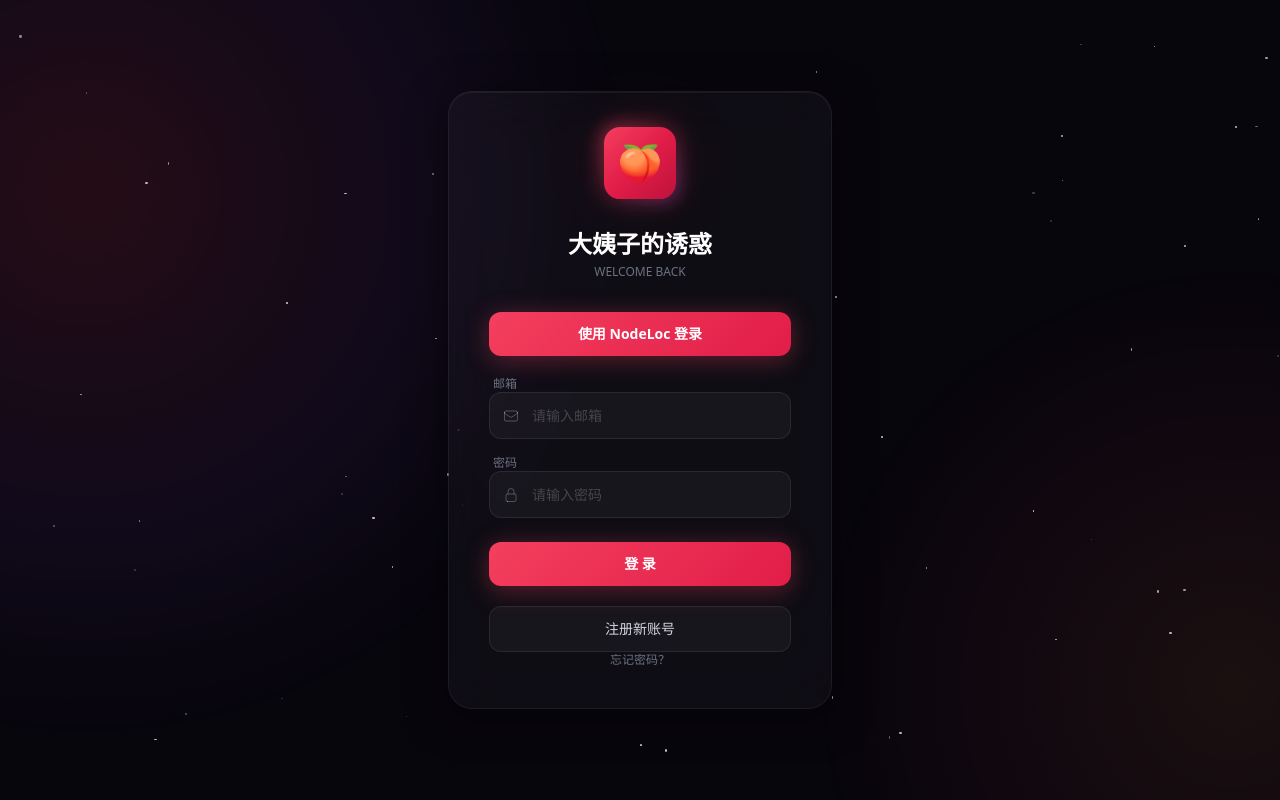
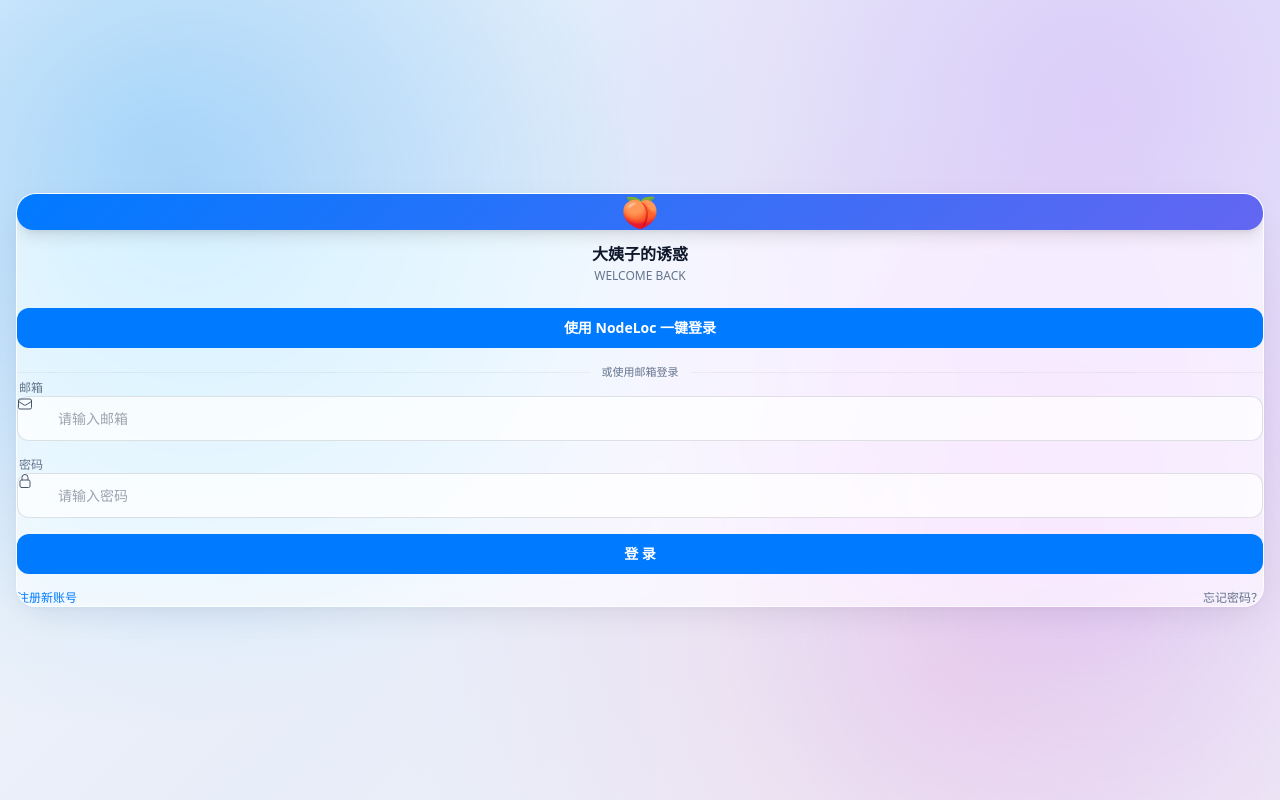
Before and after one commit to obace/kfejjd11235, a Node server app: page /auth/login in a window 1280 px wide. Run offline with Node 20, Linux system fonts and the light colour scheme; data comes from the database, SQL or seed files in the repository; data that the repository does not hold is empty; some libraries are stand-ins or nearby versions.

Commit message:
feat(ui): redesign login, panel (floating nav + bento dashboard), and admin (macOS sidebar)

```diff
--- a/public/css/themes.css
+++ b/public/css/themes.css
@@ -345,3 +345,59 @@ html:not([data-theme="rose-dark"]) ::selection {
 [data-theme="clean-light"] ::-webkit-scrollbar-thumb {
   background: rgba(15, 23, 42, 0.16);
 }
+
+/* ─── Structural UI Redesign Enhancements ─── */
+.node-card:hover {
+  transform: translateY(-2px);
+}
+.bento-progress-track {
+  height: 8px;
+  border-radius: 9999px;
+  background: rgba(148, 163, 184, 0.22);
+  overflow: hidden;
+}
+.bento-progress-fill {
+  height: 100%;
+  border-radius: 9999px;
+  background: linear-gradient(90deg, var(--accent), #38bdf8);
+  transition: width 0.5s ease;
+}
+.sidebar-nav .tab-btn {
+  width: 100%;
+  justify-content: flex-start;
+  text-align: left;
+  padding: 0.55rem 0.85rem;
+  border-radius: 0.75rem;
+  display: flex;
+  align-items: center;
+  gap: 0.5rem;
+}
+.sidebar-nav .tab-btn.active::after {
+  display: none;
+}
+.login-inp {
+  width: 100%;
+  background: rgba(15, 23, 42, 0.05);
+  padding: 11px 14px 11px 40px;
+  border-radius: 12px;
+  border: 1px solid var(--glass-border);
+  font-size: 14px;
+  outline: none;
+  transition: all 0.2s ease;
+}
+html[data-theme="aurora-cyan"] .login-inp,
+html[data-theme="emerald-cyber"] .login-inp,
+html[data-theme="rose-dark"] .login-inp {
+  background: rgba(255, 255, 255, 0.05);
+  color: #f8fafc;
+}
+[data-theme="apple-glass"] .login-inp,
+[data-theme="clean-light"] .login-inp {
+  background: rgba(255, 255, 255, 0.72);
+  color: #0f172a;
+  border-color: rgba(15, 23, 42, 0.12);
+}
+.login-inp:focus {
+  border-color: var(--accent);
+  box-shadow: 0 0 0 3px var(--accent-soft);
+}
--- a/views/login.ejs
+++ b/views/login.ejs
@@ -1,96 +1,90 @@
-<!DOCTYPE html>
-<html lang="zh-CN">
-<head>
-  <meta charset="UTF-8">
-  <meta name="viewport" content="width=device-width, initial-scale=1.0">
-  <title>登录 - 大姨子的诱惑</title>
-  <link rel="icon" type="image/svg+xml" href="/favicon.svg">
-  <link rel="alternate icon" href="/favicon.ico">
-  <link rel="stylesheet" href="/css/tailwind.min.css">
-  <style nonce="<%= nonce %>">
-    *{font-family:'Noto Sans SC',system-ui,-apple-system,sans-serif;box-sizing:border-box}
-    body{background:#08060d;min-height:100vh;position:relative;overflow:hidden}
-    body::before{content:'';position:fixed;top:-50%;left:-40%;width:90vw;height:90vw;border-radius:50%;background:radial-gradient(circle,rgba(244,63,94,0.12) 0%,rgba(168,85,247,0.06) 40%,transparent 65%);animation:drift 12s ease-in-out infinite alternate}
-    body::after{content:'';position:fixed;bottom:-40%;right:-30%;width:70vw;height:70vw;border-radius:50%;background:radial-gradient(circle,rgba(251,146,60,0.08) 0%,rgba(244,63,94,0.04) 40%,transparent 65%);animation:drift 12s ease-in-out infinite alternate-reverse}
-    @keyframes drift{0%{transform:translate(0,0) scale(1)}100%{transform:translate(40px,30px) scale(1.05)}}
-    @keyframes fadeUp{from{opacity:0;transform:translateY(24px)}to{opacity:1;transform:translateY(0)}}
-    @keyframes glow{0%,100%{box-shadow:0 0 20px rgba(244,63,94,0.3),0 0 60px rgba(244,63,94,0.1)}50%{box-shadow:0 0 30px rgba(244,63,94,0.5),0 0 80px rgba(244,63,94,0.15)}}
-    @keyframes float{0%,100%{transform:translateY(0)}50%{transform:translateY(-6px)}}
-    @keyframes twinkle{0%,100%{opacity:0.2}50%{opacity:0.8}}
-    .stars{position:fixed;top:0;left:0;width:100%;height:100%;pointer-events:none;z-index:0}
-    .star{position:absolute;width:2px;height:2px;background:#fff;border-radius:50%;animation:twinkle var(--d) ease-in-out infinite;opacity:0.2}
-    .card{background:rgba(255,255,255,0.03);backdrop-filter:blur(24px);border:1px solid rgba(255,255,255,0.06);box-shadow:0 8px 40px rgba(0,0,0,0.5),inset 0 1px 0 rgba(255,255,255,0.05);animation:fadeUp .6s ease-out;position:relative;z-index:1}
-    .logo-wrap{animation:float 4s ease-in-out infinite}
-    .logo{background:linear-gradient(135deg,#f43f5e,#e11d48,#be123c);animation:glow 3s ease-in-out infinite;position:relative}
-    .logo::after{content:'';position:absolute;inset:-4px;border-radius:18px;background:linear-gradient(135deg,rgba(244,63,94,0.4),transparent,rgba(168,85,247,0.3));z-index:-1;filter:blur(8px)}
-    .input-wrap{position:relative}
-    .input-wrap svg{position:absolute;left:14px;top:50%;transform:translateY(-50%);width:16px;height:16px;color:rgba(255,255,255,0.25);pointer-events:none;transition:color .2s}
-    .input-wrap:focus-within svg{color:rgba(244,63,94,0.7)}
-    .inp{width:100%;background:rgba(255,255,255,0.04);color:#fff;padding:12px 16px 12px 42px;border-radius:12px;border:1px solid rgba(255,255,255,0.08);font-size:14px;outline:none;transition:all .3s}
-    .inp:focus{border-color:rgba(244,63,94,0.5);background:rgba(255,255,255,0.06);box-shadow:0 0 0 3px rgba(244,63,94,0.08)}
-    .inp::placeholder{color:rgba(255,255,255,0.2)}
-    .btn-primary{background:linear-gradient(135deg,#f43f5e,#e11d48);box-shadow:0 4px 24px rgba(244,63,94,0.35);transition:all .3s;position:relative;overflow:hidden}
-    .btn-primary::before{content:'';position:absolute;top:0;left:-100%;width:100%;height:100%;background:linear-gradient(90deg,transparent,rgba(255,255,255,0.15),transparent);transition:left .5s}
-    .btn-primary:hover::before{left:100%}
-    .btn-primary:hover{box-shadow:0 8px 36px rgba(244,63,94,0.5);transform:translateY(-1px)}
-    .btn-primary:active{transform:translateY(0)}
-    .btn-secondary{background:rgba(255,255,255,0.04);border:1px solid rgba(255,255,255,0.08);transition:all .3s}
-    .btn-secondary:hover{background:rgba(255,255,255,0.08);border-color:rgba(244,63,94,0.3)}
-    .divider{display:flex;align-items:center;gap:12px;color:rgba(255,255,255,0.15);font-size:12px}
-    .divider::before,.divider::after{content:'';flex:1;height:1px;background:linear-gradient(90deg,transparent,rgba(255,255,255,0.08),transparent)}
-  </style>
-</head>
-<body class="flex items-center justify-center px-4">
-  <div class="stars" id="stars"></div>
-  <main class="card rounded-3xl p-10 max-w-sm w-full text-center" role="main" aria-label="登录">
-    <div class="logo-wrap">
-      <div class="logo w-18 h-18 mx-auto mb-6 rounded-2xl flex items-center justify-center text-4xl" style="width:72px;height:72px" aria-hidden="true">🍑</div>
+<%- include('partials/head', { title: '登录' }) %>
+
+  <main class="min-h-screen flex items-center justify-center px-4 py-10 relative z-10" role="main" aria-label="登录">
+    <div class="glass rounded-3xl overflow-hidden max-w-3xl w-full flex flex-col md:flex-row">
+      <!-- 左侧品牌视觉展示区（桌面端） -->
+      <div class="hidden md:flex md:w-5/12 flex-col justify-between p-8 border-r border-white/10" style="background:linear-gradient(155deg,var(--accent-soft),transparent 70%)">
+        <div>
+          <div class="w-14 h-14 rounded-2xl flex items-center justify-center text-3xl mb-5 shadow-lg" style="background:linear-gradient(135deg,var(--accent),#6366f1);color:#fff" aria-hidden="true">🍑</div>
+          <h1 class="text-2xl font-bold text-white tracking-tight mb-2">大姨子的诱惑</h1>
+          <p class="text-gray-400 text-xs leading-relaxed">轻量级多协议节点控制中心，支持订阅一键导入、TG 农场互动与智能节点巡检。</p>
         </div>
-    <h1 class="text-2xl font-bold text-white mb-1">大姨子的诱惑</h1>
-    <p class="text-gray-500 text-xs mb-8 tracking-widest">WELCOME BACK</p>
+        <div class="space-y-2.5 text-xs text-gray-300 mt-8">
+          <div class="flex items-center gap-2.5 px-3 py-2 rounded-xl bg-black/20 border border-white/5">
+            <span>⚡</span><span>VLESS / Hysteria 2 多协议支持</span>
+          </div>
+          <div class="flex items-center gap-2.5 px-3 py-2 rounded-xl bg-black/20 border border-white/5">
+            <span>🌾</span><span>每日签到与农场种菜领流量</span>
+          </div>
+          <div class="flex items-center gap-2.5 px-3 py-2 rounded-xl bg-black/20 border border-white/5">
+            <span>🛡️</span><span>实时连通性巡检与自动切换</span>
+          </div>
+        </div>
+      </div>
+
+      <!-- 右侧登录表单 -->
+      <div class="w-full md:w-7/12 p-7 sm:p-10">
+        <div class="md:hidden text-center mb-6">
+          <div class="w-14 h-14 mx-auto rounded-2xl flex items-center justify-center text-3xl mb-3 shadow-lg" style="background:linear-gradient(135deg,var(--accent),#6366f1);color:#fff" aria-hidden="true">🍑</div>
+          <h1 class="text-xl font-bold text-white">大姨子的诱惑</h1>
+          <p class="text-gray-500 text-xs mt-0.5 tracking-widest">WELCOME BACK</p>
+        </div>
+        <div class="hidden md:block mb-6">
+          <h2 class="text-lg font-semibold text-white">欢迎回来</h2>
+          <p class="text-gray-500 text-xs mt-1">请选择以下方式登录您的账号</p>
+        </div>
+
         <% if (error) { %>
-      <div class="rounded-xl p-3 mb-6" style="border:1px solid rgba(239,68,68,0.2);background:rgba(239,68,68,0.08)" role="alert">
-        <p class="text-red-400 text-sm"><%= error %></p>
+          <div class="rounded-xl p-3 mb-5 border border-red-500/20 bg-red-500/10" role="alert">
+            <p class="text-red-400 text-xs"><%= error %></p>
           </div>
         <% } %>
         <% if (message) { %>
-      <div class="rounded-xl p-3 mb-6" style="border:1px solid rgba(52,211,153,0.2);background:rgba(52,211,153,0.08)" role="status">
-        <p style="color:#6ee7b7" class="text-sm"><%= message %></p>
+          <div class="rounded-xl p-3 mb-5 border border-emerald-500/20 bg-emerald-500/10" role="status">
+            <p class="text-emerald-400 text-xs"><%= message %></p>
           </div>
         <% } %>
 
         <% if (nodelocLoginOpen) { %>
-      <a href="/auth/nodeloc" class="btn-primary block w-full text-white font-semibold py-3 px-6 rounded-xl text-sm text-center mb-5" role="button">
-        使用 NodeLoc 登录
+          <a href="/auth/nodeloc" class="block w-full bg-rose-600 hover:bg-rose-500 text-white font-semibold py-2.5 px-5 rounded-xl text-sm text-center mb-4 transition shadow-md" role="button">
+            使用 NodeLoc 一键登录
           </a>
           <% if (!nodelocConfigured) { %>
-        <p class="text-amber-300 text-xs mb-5">NodeLoc 登录尚未配置，管理员请先设置 OAuth 应用凭据。</p>
+            <p class="text-amber-400 text-xs mb-4 text-center">NodeLoc 登录尚未配置，管理员请先设置 OAuth 凭据。</p>
           <% } %>
+          <div class="flex items-center gap-3 my-4 text-gray-500 text-[11px]">
+            <span class="flex-1 h-px bg-white/10"></span><span>或使用邮箱登录</span><span class="flex-1 h-px bg-white/10"></span>
+          </div>
         <% } %>
 
-    <form method="POST" action="/auth/email-login" class="text-left mb-5">
-      <label class="text-gray-500 text-xs block mb-1.5 ml-1">邮箱</label>
-      <div class="input-wrap mb-4">
-        <svg xmlns="http://www.w3.org/2000/svg" fill="none" viewBox="0 0 24 24" stroke-width="1.5" stroke="currentColor"><path stroke-linecap="round" stroke-linejoin="round" d="M21.75 6.75v10.5a2.25 2.25 0 01-2.25 2.25h-15a2.25 2.25 0 01-2.25-2.25V6.75m19.5 0A2.25 2.25 0 0019.5 4.5h-15a2.25 2.25 0 00-2.25 2.25m19.5 0v.243a2.25 2.25 0 01-1.07 1.916l-7.5 4.615a2.25 2.25 0 01-2.36 0L3.32 8.91a2.25 2.25 0 01-1.07-1.916V6.75"/></svg>
-        <input type="email" name="email" autocomplete="username" required class="inp" placeholder="请输入邮箱">
+        <form method="POST" action="/auth/email-login" class="space-y-4">
+          <div>
+            <label class="text-gray-500 text-xs block mb-1.5 ml-0.5">邮箱</label>
+            <div class="relative">
+              <svg class="w-4 h-4 text-gray-400 absolute left-3.5 top-1/2 -translate-y-1/2 pointer-events-none" xmlns="http://www.w3.org/2000/svg" fill="none" viewBox="0 0 24 24" stroke-width="1.5" stroke="currentColor"><path stroke-linecap="round" stroke-linejoin="round" d="M21.75 6.75v10.5a2.25 2.25 0 01-2.25 2.25h-15a2.25 2.25 0 01-2.25-2.25V6.75m19.5 0A2.25 2.25 0 0019.5 4.5h-15a2.25 2.25 0 00-2.25 2.25m19.5 0v.243a2.25 2.25 0 01-1.07 1.916l-7.5 4.615a2.25 2.25 0 01-2.36 0L3.32 8.91a2.25 2.25 0 01-1.07-1.916V6.75"/></svg>
+              <input type="email" name="email" autocomplete="username" required class="login-inp" placeholder="请输入邮箱">
             </div>
-      <label class="text-gray-500 text-xs block mb-1.5 ml-1">密码</label>
-      <div class="input-wrap mb-6">
-        <svg xmlns="http://www.w3.org/2000/svg" fill="none" viewBox="0 0 24 24" stroke-width="1.5" stroke="currentColor"><path stroke-linecap="round" stroke-linejoin="round" d="M16.5 10.5V6.75a4.5 4.5 0 10-9 0v3.75m-.75 11.25h10.5a2.25 2.25 0 002.25-2.25v-6.75a2.25 2.25 0 00-2.25-2.25H6.75a2.25 2.25 0 00-2.25 2.25v6.75a2.25 2.25 0 002.25 2.25z"/></svg>
-        <input type="password" name="password" autocomplete="current-password" required class="inp" placeholder="请输入密码">
           </div>
-      <button type="submit" class="btn-primary w-full text-white font-semibold py-3 px-6 rounded-xl text-sm">登 录</button>
+          <div>
+            <label class="text-gray-500 text-xs block mb-1.5 ml-0.5">密码</label>
+            <div class="relative">
+              <svg class="w-4 h-4 text-gray-400 absolute left-3.5 top-1/2 -translate-y-1/2 pointer-events-none" xmlns="http://www.w3.org/2000/svg" fill="none" viewBox="0 0 24 24" stroke-width="1.5" stroke="currentColor"><path stroke-linecap="round" stroke-linejoin="round" d="M16.5 10.5V6.75a4.5 4.5 0 10-9 0v3.75m-.75 11.25h10.5a2.25 2.25 0 002.25-2.25v-6.75a2.25 2.25 0 00-2.25-2.25H6.75a2.25 2.25 0 00-2.25 2.25v6.75a2.25 2.25 0 002.25 2.25z"/></svg>
+              <input type="password" name="password" autocomplete="current-password" required class="login-inp" placeholder="请输入密码">
+            </div>
+          </div>
+          <button type="submit" class="w-full bg-rose-600 hover:bg-rose-500 text-white font-semibold py-2.5 px-6 rounded-xl text-sm transition shadow-md">登 录</button>
         </form>
 
+        <div class="mt-4 flex items-center justify-between text-xs">
           <% if (registrationOpen || firstUserMode) { %>
-      <a href="/auth/email-register" class="btn-secondary block w-full text-gray-300 font-medium py-3 px-6 rounded-xl text-sm text-center" role="button">
-        注册新账号
-      </a>
+            <a href="/auth/email-register" class="text-rose-400 hover:underline font-medium" role="button">注册新账号</a>
+          <% } else { %>
+            <span></span>
           <% } %>
-    <a href="/auth/forgot-password" class="block mt-5 text-gray-500 text-xs hover:text-rose-400 transition text-center">忘记密码？</a>
+          <a href="/auth/forgot-password" class="text-gray-500 hover:text-rose-400 transition">忘记密码？</a>
+        </div>
+      </div>
+    </div>
   </main>
-  <script nonce="<%= nonce %>">
-    !function(){const c=document.getElementById('stars');for(let i=0;i<60;i++){const s=document.createElement('div');s.className='star';s.style.cssText='left:'+Math.random()*100+'%;top:'+Math.random()*100+'%;--d:'+(2+Math.random()*4)+'s;animation-delay:-'+Math.random()*4+'s;width:'+(1+Math.random()*2)+'px;height:'+(1+Math.random()*2)+'px';c.appendChild(s)}}();
-  </script>
-</body>
-</html>
+
+<%- include('partials/foot') %>
```
Also changed, not shown: views/admin.ejs (+59 -52 lines), views/panel.ejs (+84 -112 lines). Lines whose indentation alone changed are shown as unchanged.
